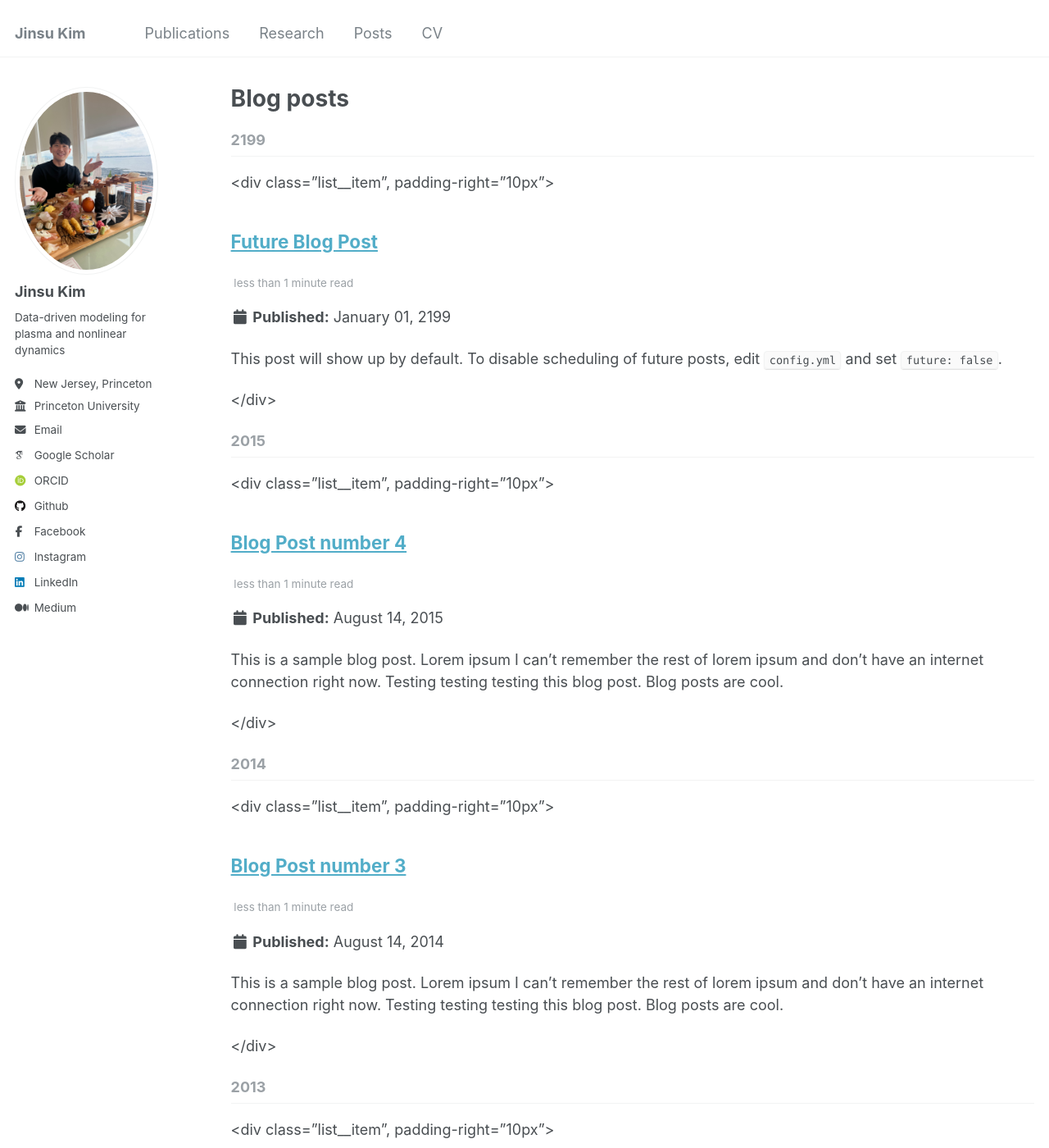
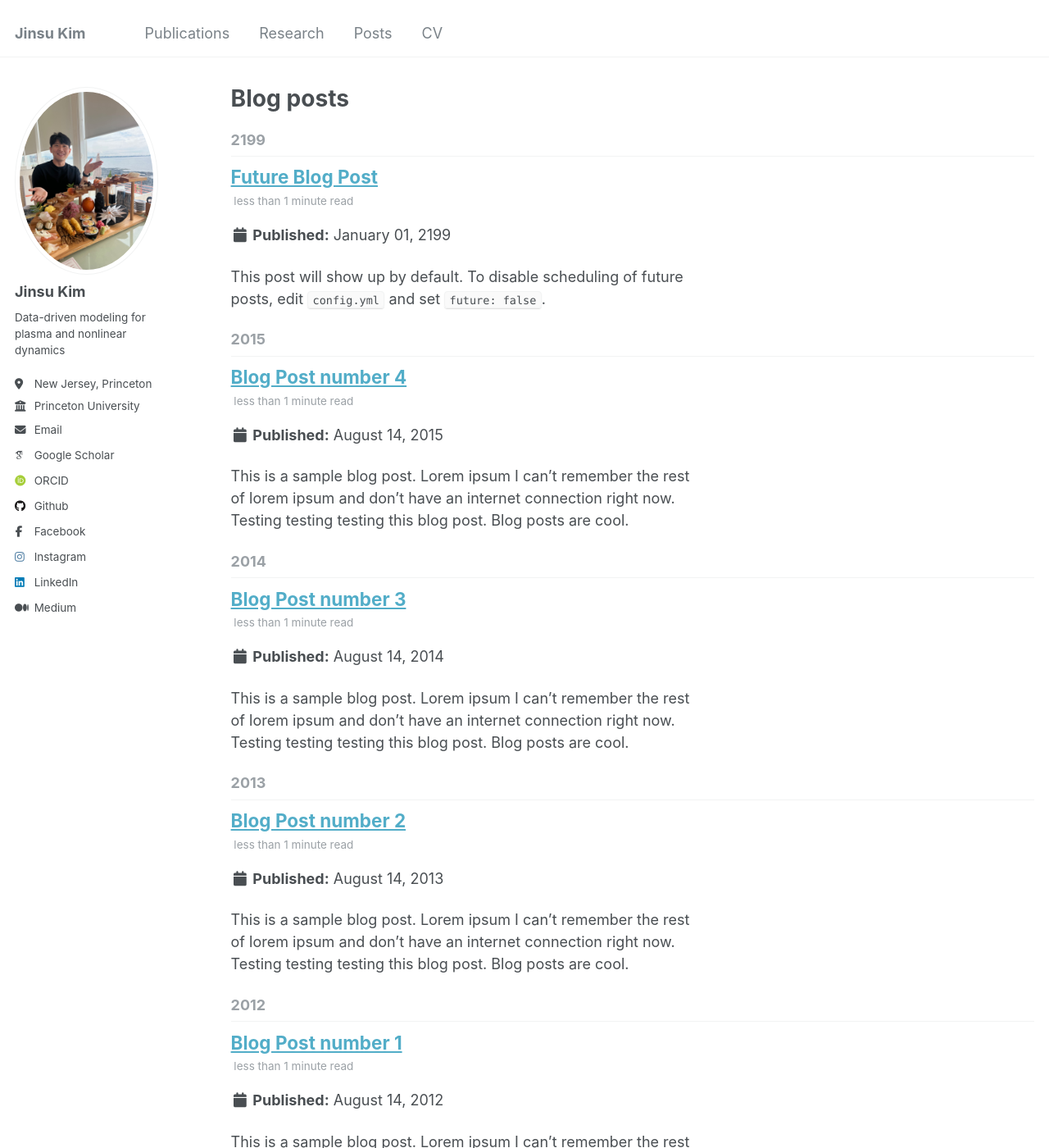
Before and after one commit to ZINZINBIN/zinzinbin.github.io, a Jekyll site: the page built from _pages/post.md, in a window 1280 px wide and 1400 px high. Shown: the whole window at 82% size. Built offline with Jekyll 4.4.1, drawn with Linux system fonts in a browser that asks for light colours; some web fonts are replaced; some of the changed text lies outside the part shown.

Commit message:
update div css in arxiv - revision

```diff
--- a/_includes/archive-single.html
+++ b/_includes/archive-single.html
@@ -12,7 +12,7 @@
   {% assign title = post.title %}
 {% endif %}
 
-<div class="{{ include.type | default: "list" }}__item", padding-right="10px">
+<div class="{{ include.type | default: "list" }}__item">
   <article class="archive__item" itemscope itemtype="http://schema.org/CreativeWork">
     {% if include.type == "grid" and teaser %}
       <div class="archive__item-teaser">
```
